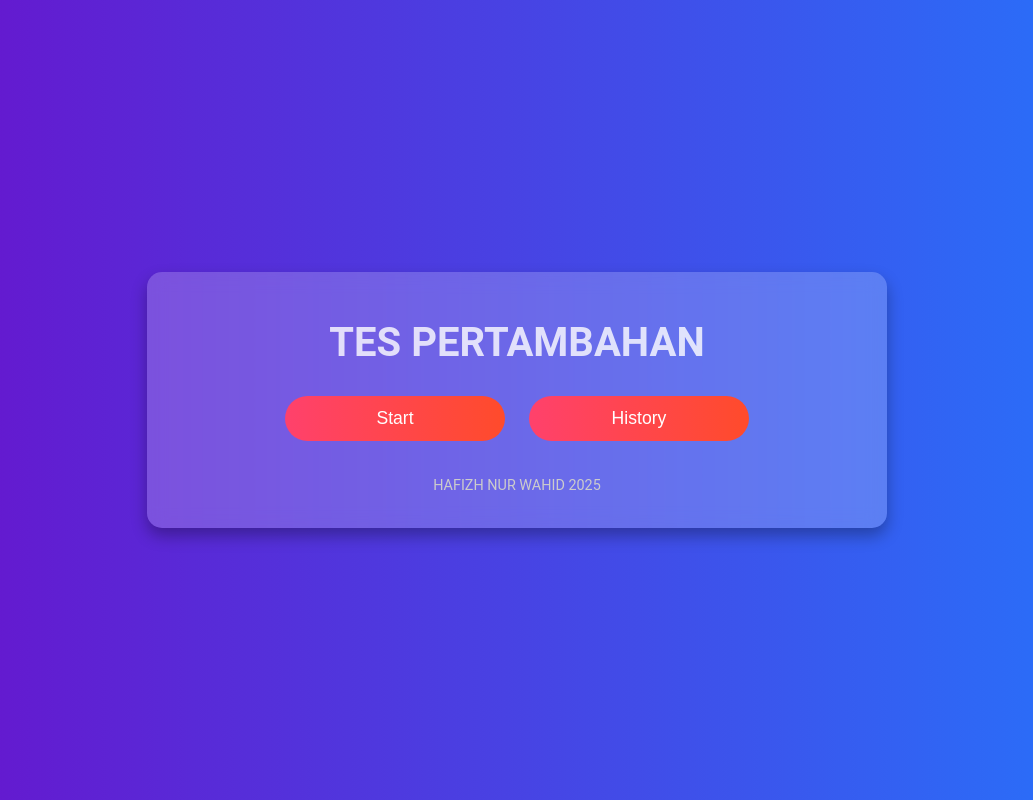
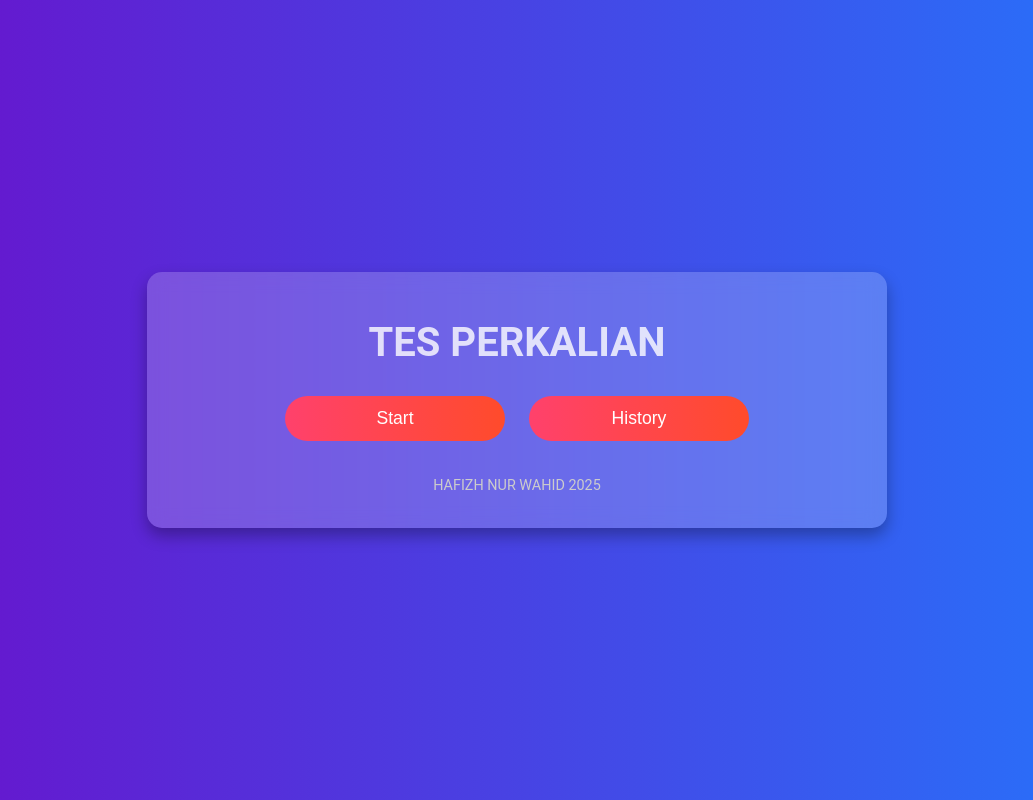
Before and after one commit to FizPoject24/Perkalian, a plain HTML site: page index.html in a window 1280 px wide. Shown: the whole page, without its empty margins (123-1156 px from the left). Drawn offline with nearby package versions, Linux system fonts and the light colour scheme.

Commit message:
Update index.html

```diff
--- a/index.html
+++ b/index.html
@@ -5,7 +5,7 @@
     <meta charset="UTF-8" />
     <meta name="viewport" content="width=device-width, initial-scale=1.0" />
     <script src="https://cdn.jsdelivr.net/npm/chart.js"></script>
-    <title>Latihan Pertambahan</title>
+    <title>Latihan Perkalian</title>
     <style>
         body {
             font-family: 'Roboto', sans-serif;
@@ -82,7 +82,7 @@
 </head>
 <body>
     <div class="container">
-        <h1 id="quiz-title">Tes Pertambahan</h1>
+        <h1 id="quiz-title">Tes Perkalian</h1>
         <div class="menu" id="main-menu">
             <button onclick="showTimeSelect()">Start</button>
             <button onclick="showHistory()">History</button>
```
